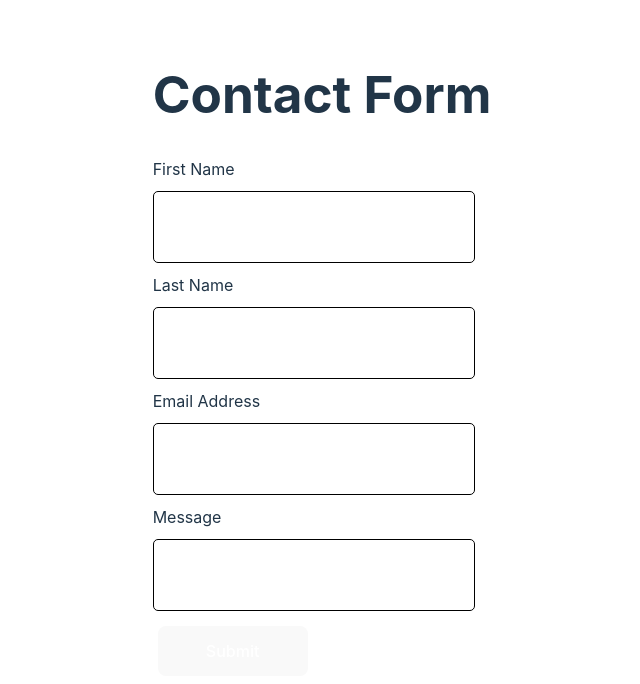
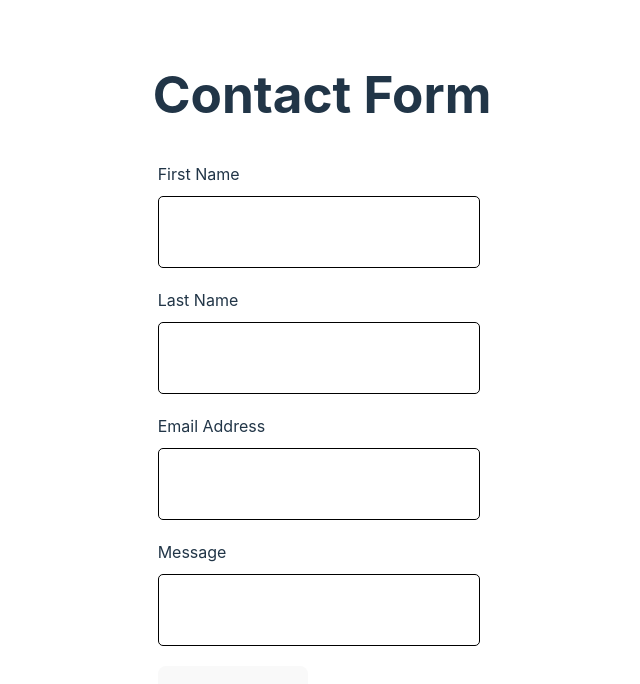
Before and after one commit to unachoza/contact-form, a React (Vite) app: page / in a window 1280 px wide. Shown: the top 684 px of the page, without its empty margins (318-958 px from the left). Built offline with nearby package versions, Linux system fonts and the light colour scheme.

Commit message:
adding radio type  to imput

```diff
--- a/src/components/TextInput/TextInput.css
+++ b/src/components/TextInput/TextInput.css
@@ -6,3 +6,9 @@ input {
 	border: solid black 1px;
 	border-radius: 5px;
 }
+
+.input {
+	display: flex;
+	flex-direction: column;
+	margin: 5px;
+}
--- a/src/components/TextInput/TextInput.tsx
+++ b/src/components/TextInput/TextInput.tsx
@@ -2,16 +2,27 @@ import { FocusEventHandler } from "react";
 import "./TextInput.css";
 
 interface TextInputProps {
-	name: string;
+	name?: string;
+	type: string;
+	options?: string[];
 	handleChange: FocusEventHandler<HTMLInputElement>;
 }
 
-function TextInput({ name, handleChange }: TextInputProps) {
+function TextInput({ name, type, options, handleChange }: TextInputProps) {
+	// if (options){
+	//     return (
+	//         options.map((option) => {
+	//             <input type="radio" id="html" name={name} value="HTML"/>
+	//               <label for="html">HTML</label>
+	//         })
+	//     )
+	// }
+
 	return (
-		<>
-			<label>{name}</label>
-			<input type="text" onBlur={handleChange} onChange={handleChange} />
-		</>
+		<div className="input">
+			{name && <label>{name}</label>}
+			<input type={type} onBlur={handleChange} onChange={handleChange} />
+		</div>
 	);
 }
 
```
Also changed, not shown: 1 other file (tests, documents, lock files or other folders).
